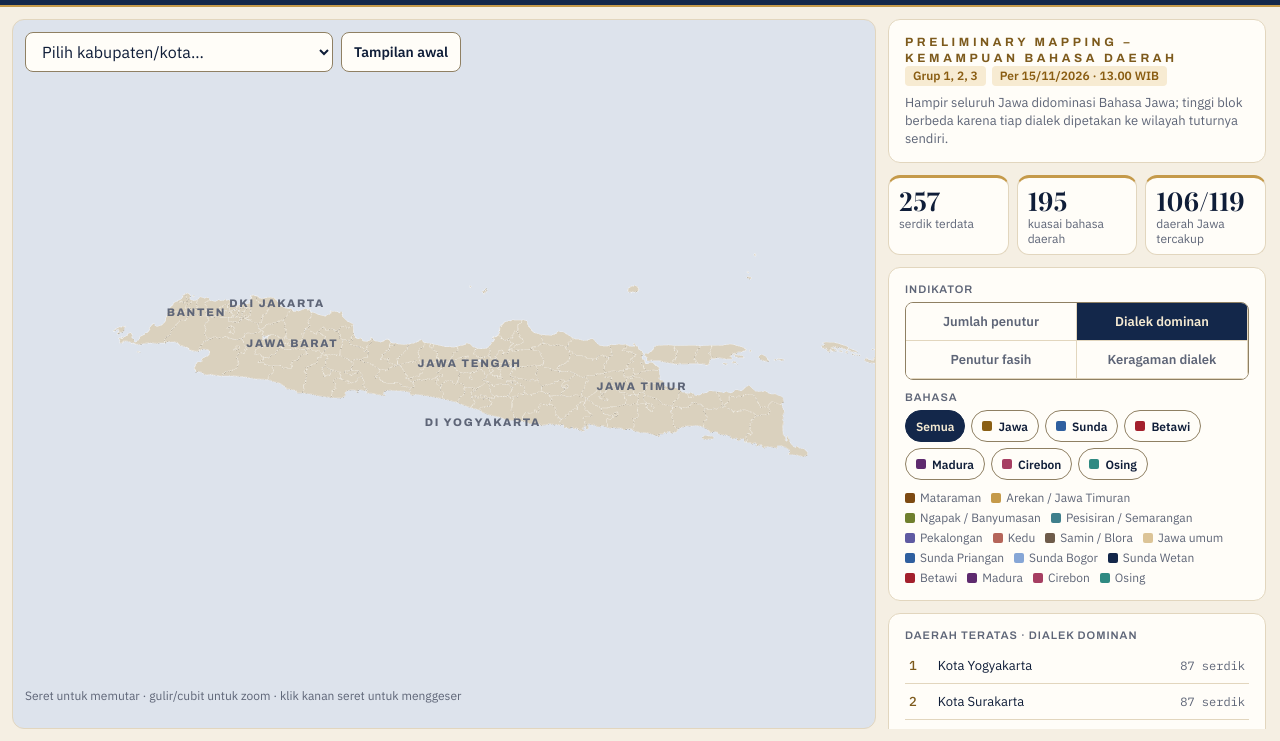
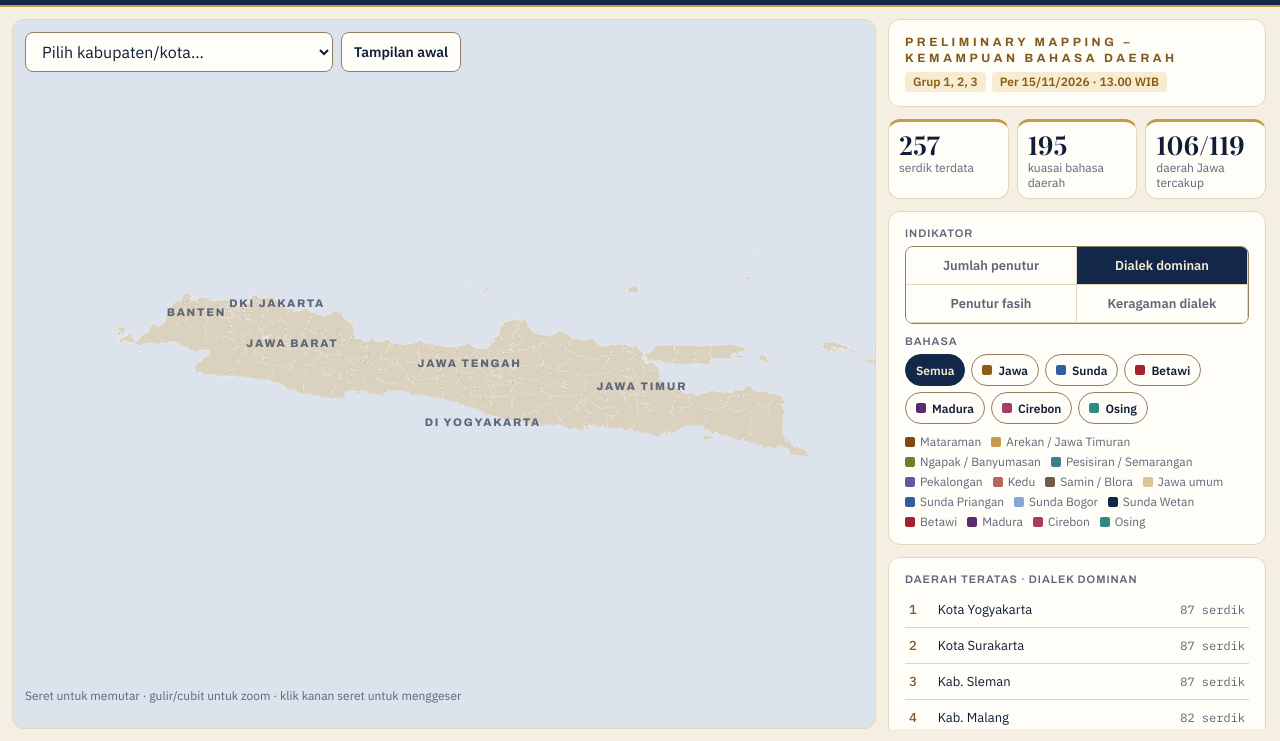
Before and after one commit to krisnamughni24/Peta-Bahasa-Satgas-Soedirman, a plain HTML site: page index.html in a window 1280 px wide. Shown: the part 59-800 px from the top of the page. Drawn offline with nearby package versions, Linux system fonts and the light colour scheme.

Commit message:
Remove summary description from side panel
Co-Authored-By: Claude Opus 5.5 <noreply@anthropic.com>
Claude-Session: https://claude.ai/code/session_01MWHvg1oK3JkZe6Y7YYeJMJ

```diff
--- a/index.html
+++ b/index.html
@@ -33,7 +33,7 @@ header{background:var(--chrome);color:var(--cream);border-bottom:2px solid var(-
 .brand b{font:700 19px/24px var(--f-d)}
 .pre{display:inline-flex;align-items:center;gap:6px;font:700 11px/14px var(--f-c);letter-spacing:.14em;text-transform:uppercase;color:#0B1A33;background:var(--gold-l);padding:4px 8px;border-radius:4px;white-space:nowrap}
 .pre::before{content:'';width:6px;height:6px;border-radius:50%;background:#7E1622}
-.stamp{display:flex;flex-wrap:wrap;gap:6px;align-items:center;margin:0 0 6px}
+.stamp{display:flex;flex-wrap:wrap;gap:6px;align-items:center;margin:6px 0 0}
 .stamp .pill{font-size:12px;line-height:16px;font-weight:600;padding:2px 8px;border-radius:4px;background:light-dark(#F7EBD2,#3A2E17);color:light-dark(#8A5D12,#E0A84B);white-space:nowrap}
 .rd{margin-left:auto;display:flex;align-items:center;gap:10px;text-align:right}
 .rd small{display:block;font:600 11px/14px var(--f-c);letter-spacing:.09em;color:var(--chrome-muted);text-transform:uppercase}
@@ -120,7 +120,6 @@ h1{font:700 24px/30px var(--f-d);margin:2px 0 4px}
 <div class="card">
 <p class="eb">Preliminary mapping – Kemampuan bahasa daerah</p>
 <div class="stamp"><span class="pill">Grup 1, 2, 3</span><span class="pill">Per 15/11/2026 · 13.00 WIB</span></div>
-<p class="desc" style="margin-top:8px">Hampir seluruh Jawa didominasi Bahasa Jawa; tinggi blok berbeda karena tiap dialek dipetakan ke wilayah tuturnya sendiri.</p>
 </div>
 <div class="kpis" id="kpis"></div>
 <div class="card">
```
Also changed, not shown: src/template.html (+1 -2 lines).
